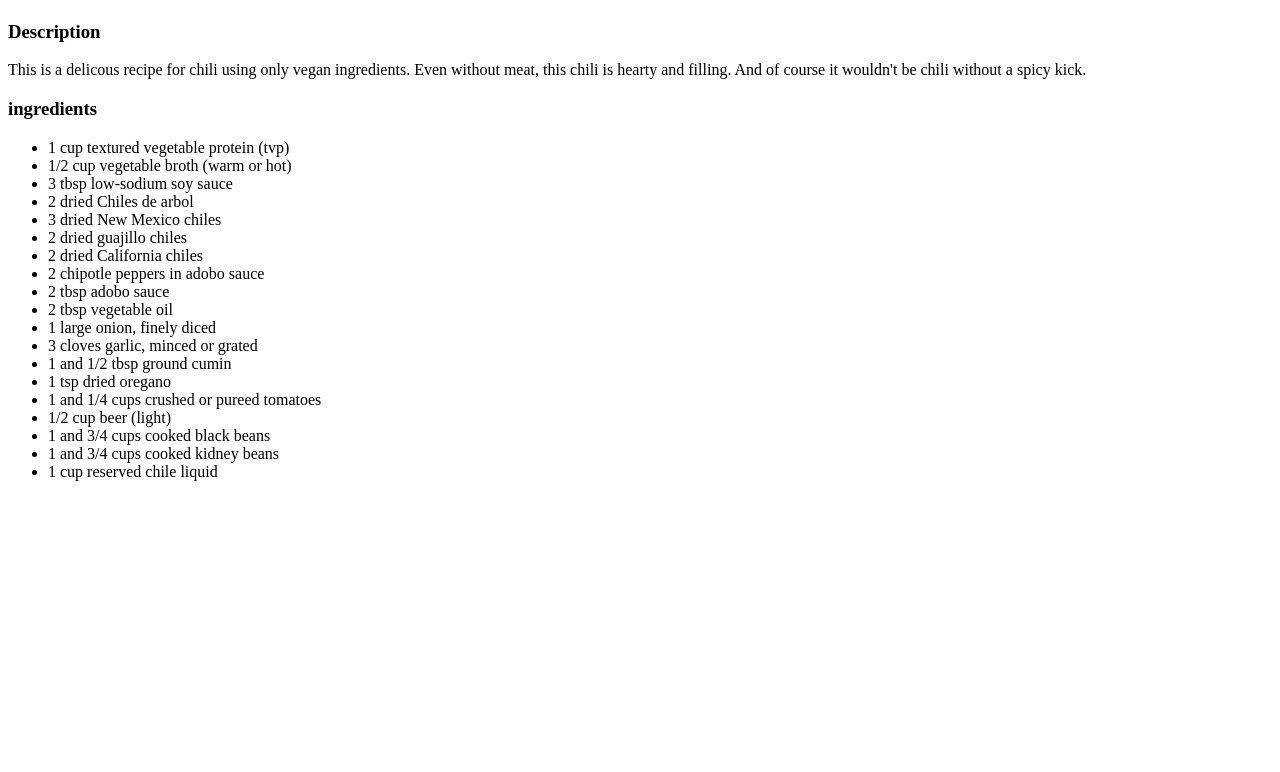
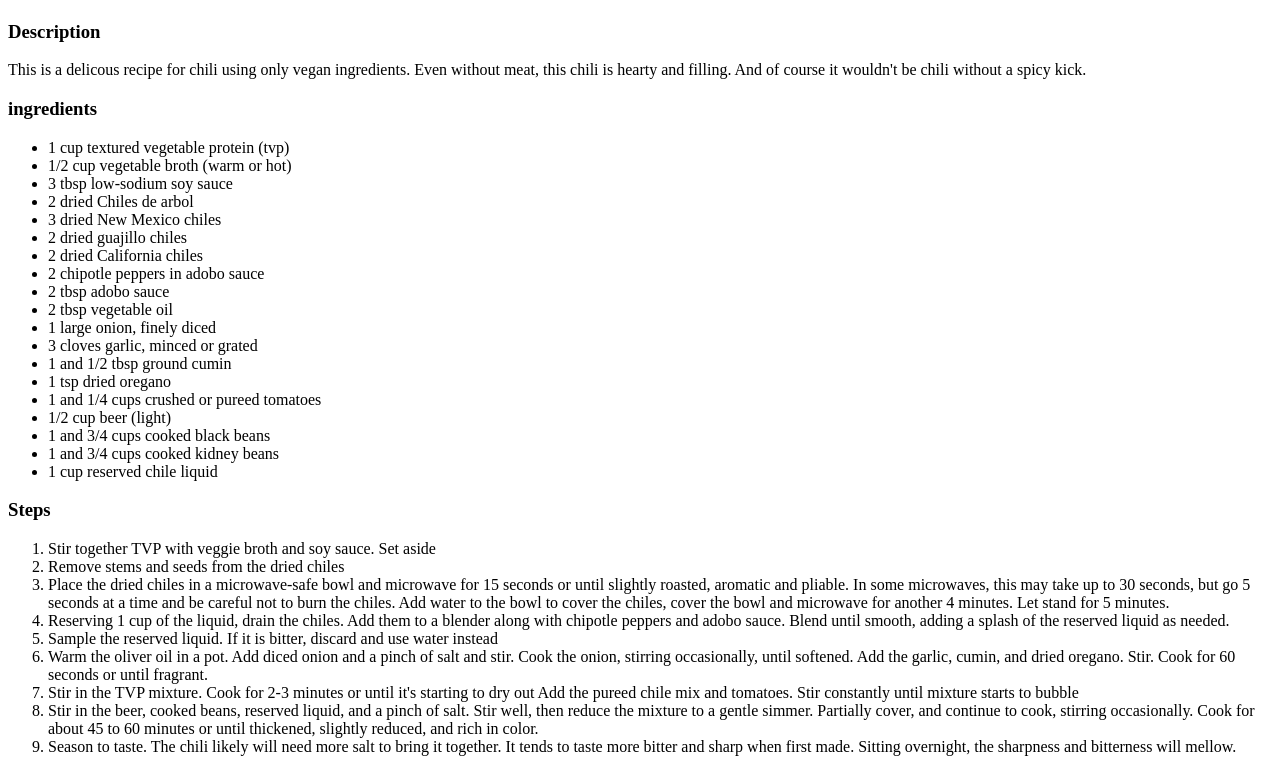
Before and after one commit to John-Mark-Johnson/odin-recipes, a plain HTML site: page recipes/vegan-chili.html in a window 1280 px wide. Shown: the part 762-1534 px from the top of the page. Before the commit the page ends 1259 px from the top, so only its background shows below. Drawn offline with Linux system fonts and the light colour scheme.

Commit message:
Add instructions Add instructions to vegan-chili.html

```diff
--- a/recipes/vegan-chili.html
+++ b/recipes/vegan-chili.html
@@ -36,5 +36,30 @@
             <li>1 cup reserved chile liquid</li>
 
         </ul>
+        <h3>Steps</h3>
+        <ol>
+            <li>Stir together TVP with veggie broth and soy sauce. Set aside</li>
+            <li>Remove stems and seeds from the dried chiles</li>
+            <li>Place the dried chiles in a microwave-safe
+                bowl and microwave for 15 seconds or until slightly roasted,
+                aromatic and pliable. In some microwaves, this may take up to 30
+                seconds, but go 5 seconds at a time and be careful not to
+                burn the chiles. Add water to the bowl to cover the chiles, cover the
+                bowl and microwave for another 4 minutes. Let stand for 5 minutes.</li>
+            <li>Reserving 1 cup of the liquid, drain the chiles. Add
+                them to a blender along with chipotle peppers and adobo sauce.
+                Blend until smooth, adding a splash of the reserved liquid as needed.</li>
+            <li>Sample the reserved liquid. If it is bitter, discard and use water instead</li>
+            <li>Warm the oliver oil in a pot. Add diced onion and a pinch of salt and stir.
+                Cook the onion, stirring occasionally, until softened. Add
+                the garlic, cumin, and dried oregano. Stir. Cook for 60 seconds or until fragrant.</li>
+            <li>Stir in the TVP mixture. Cook for 2-3 minutes or until it's starting to dry out
+                Add the pureed chile mix and tomatoes. Stir constantly until mixture starts to bubble</li>
+            <li>Stir in the beer, cooked beans, reserved liquid, and a pinch of salt. Stir well, then
+                reduce the mixture to a gentle simmer. Partially cover, and continue to cook, stirring
+                occasionally. Cook for about 45 to 60 minutes or until thickened, slightly reduced, and rich in color.</li>
+            <li>Season to taste. The chili likely will need more salt to bring it together. It tends to taste
+                more bitter and sharp when first made. Sitting overnight, the sharpness and bitterness will mellow.</li>
+        </ol>
     </body>
 </html>
```
